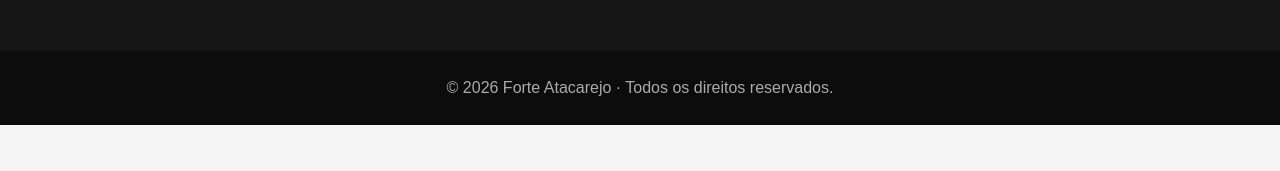
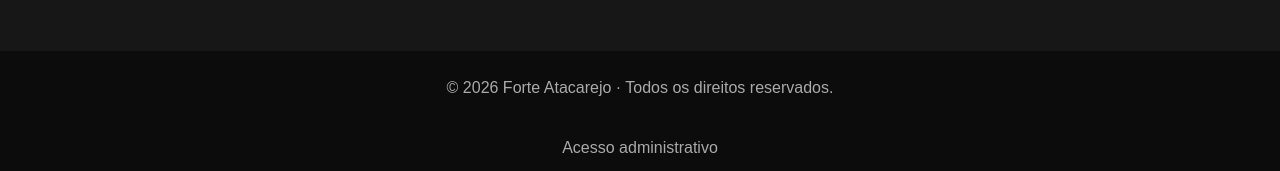
Before and after one commit to FORTEATACAREJO/SITE-FORTE-ATACAREJO, a plain HTML site: page index.html in a window 1280 px wide. Shown: the part 5279-5450 px from the top of the page. Before the commit the page ends 5404 px from the top, so only its background shows below. Drawn offline with Linux system fonts and the light colour scheme.

Commit message:
Integrar acesso MASTER do site e Pátio: index.html

```diff
--- a/index.html
+++ b/index.html
@@ -260,4 +260,4 @@ section{max-width:1180px;margin:auto;padding:58px 22px}h2{font-size:34px;margin:
     window.open('https://wa.me/5564999172700?text='+encodeURIComponent(msg),'_blank','noopener');
   });
 })();
-</script></body></html>
+</script><footer style="text-align:center;padding:14px"><a href="/admin.html" style="color:inherit">Acesso administrativo</a></footer></body></html>
```
